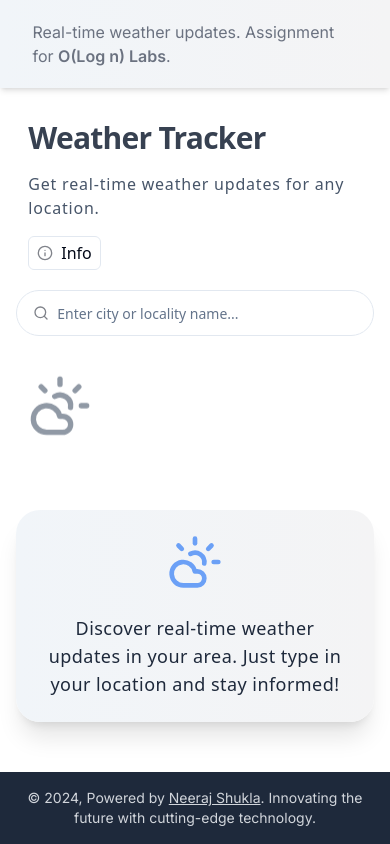
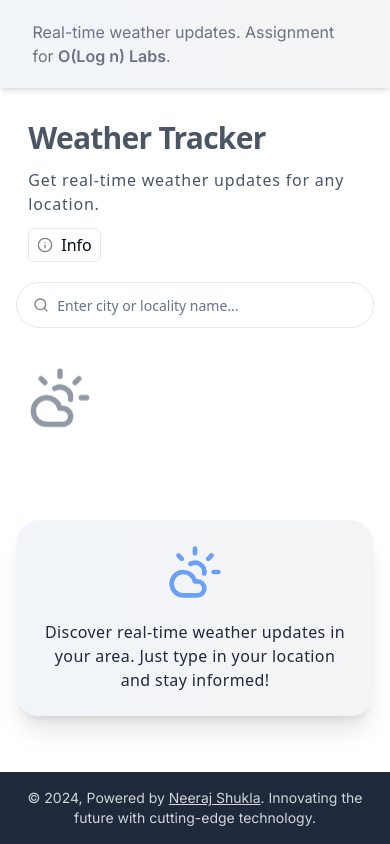
Before and after one commit to atNeerajShukla/weather-app, a Next.js app: page / in a window 390 px wide. Built offline with nearby package versions, Linux system fonts and the light colour scheme.

Commit message:
bug fix UI

```diff
--- a/src/components/searchComponent.tsx
+++ b/src/components/searchComponent.tsx
@@ -70,8 +70,8 @@ const SearchComponent = ({ setWeatherData, setShowWeather }: { setWeatherData: D
         <MotionDiv className='pt-8 md:pt-16 md:min-h-screen font-sans'>
             <Command className="mx-auto w-11/12">
                 <div className="flex flex-col">
-                    <div className="flex flex-col items-start space-y-4 mb-5 ps-3">
-                        <h1 className="font-bold text-3xl text-gray-700 md:text-4xl tracking-tight md:tracking-tighter">Weather Tracker</h1>
+                    <div className="flex flex-col items-start space-y-3 mb-5 ps-3">
+                        <h1 className="font-bold text-3xl text-gray-600 md:text-4xl tracking-tight md:tracking-tighter">Weather Tracker</h1>
                         <div className="flex space-x-2">
                             <p className="text-slate-600 md:text-lg tracking-wider">Get real-time weather updates for any location.</p>
                             <TooltipProvider>
--- a/src/components/weatherComponent.tsx
+++ b/src/components/weatherComponent.tsx
@@ -69,8 +69,8 @@ const WeatherComponent = ({ weatherData, showWeather }: { weatherData: WeatherDa
                 :
                 <AnimatePresence>
                     <MotionDiv className="flex flex-col items-center gap-4 shadow-xl mx-auto p-6 rounded-3xl w-11/12 max-w-md text-base text-center text-gray-800 tracking-wide primary-gradient">
-                        <CloudSunIcon className="mb-2 w-14 h-14 text-blue-500 animate-pulse" />
-                        <p className="text-lg text-slate-800 tracking-wide">
+                        <CloudSunIcon className="mb-1 text-blue-500 animate-pulse size-14" />
+                        <p className="text-slate-800 md:text-lg tracking-wide">
                             Discover real-time weather updates in your area. Just type in your location and stay informed!
                         </p>
                     </MotionDiv>
```
